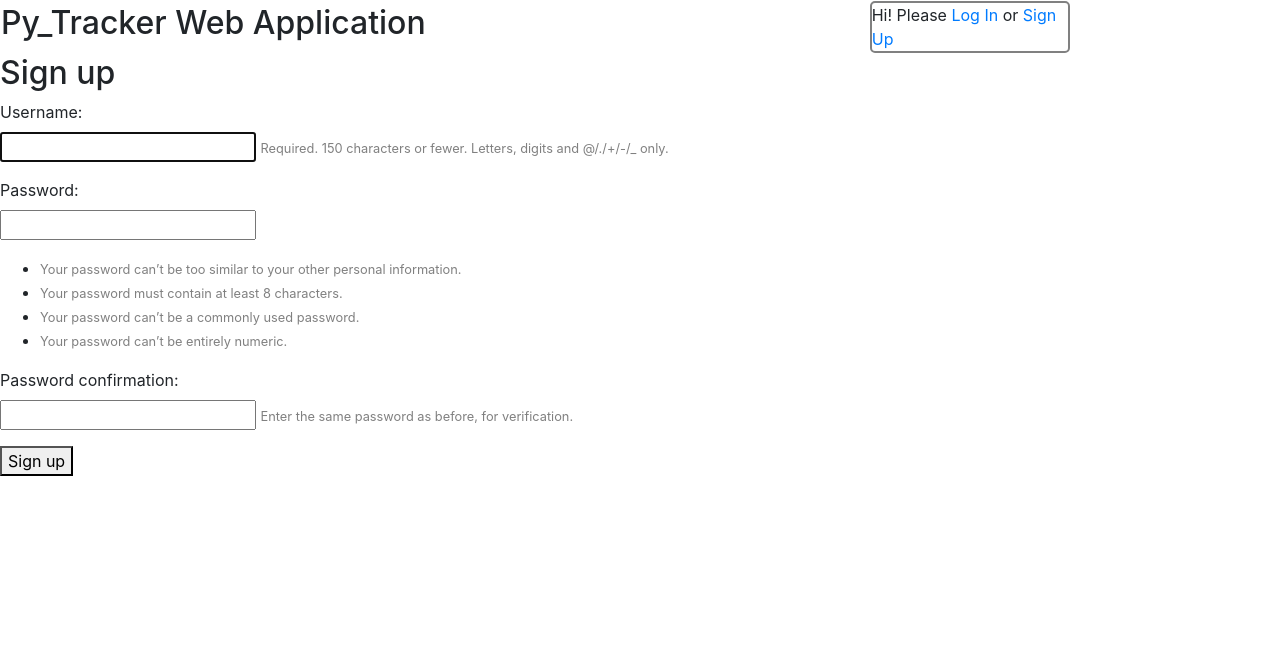
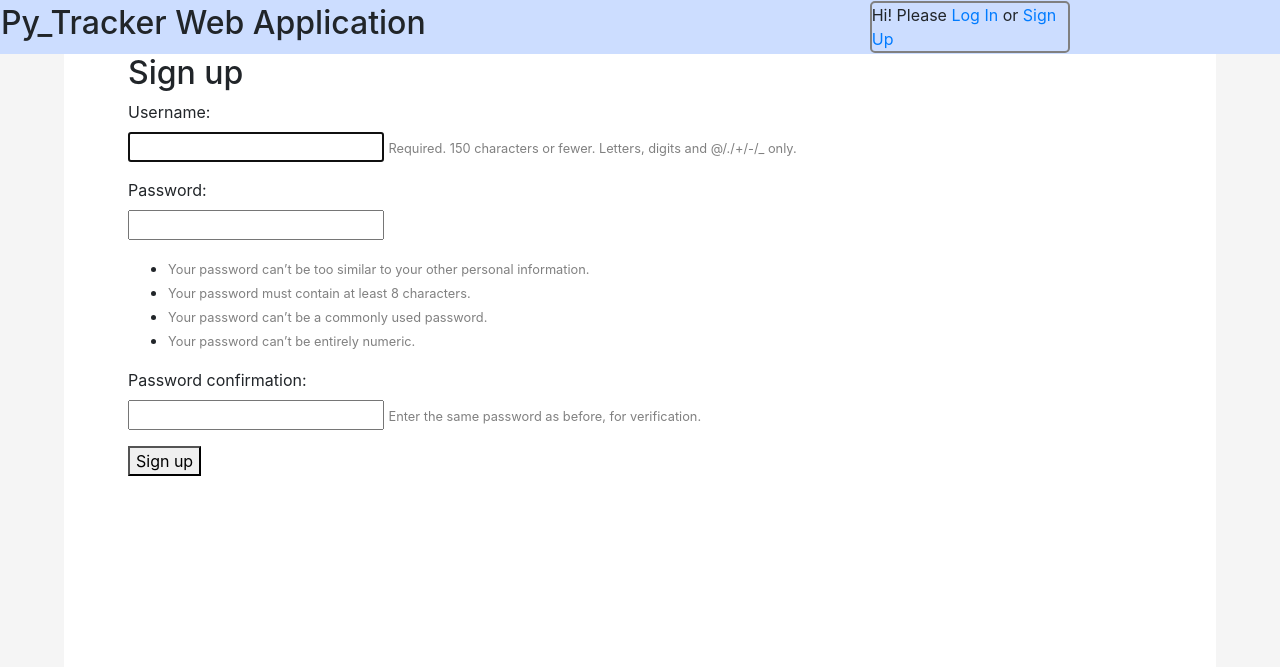
Before and after one commit to CharnyshMM/python_tracker, a Django app: page /accounts/signup/ in a window 1280 px wide. Shown: the top 667 px of the page. Run offline with Django 3.2, Linux system fonts and the light colour scheme; some libraries are stand-ins or nearby versions.

Commit message:
header bcgroud and body margins set

```diff
--- a/django_tracker/tracker_app/static/tracker_app/base_style.css
+++ b/django_tracker/tracker_app/static/tracker_app/base_style.css
@@ -1,3 +1,7 @@
+#header_background {
+    background: #ccddff;
+}
+
 #header_table {
     width:100%;
 }
@@ -8,3 +12,14 @@
     border: solid 2px gray;
     border-radius: 5px;
 }
+
+.contents {
+    margin-left: 5%;
+    margin-right: 5%;
+    padding: 0% 5% 15% 5%;
+    background: white;
+}
+
+body {
+    background: whitesmoke;
+}
```
